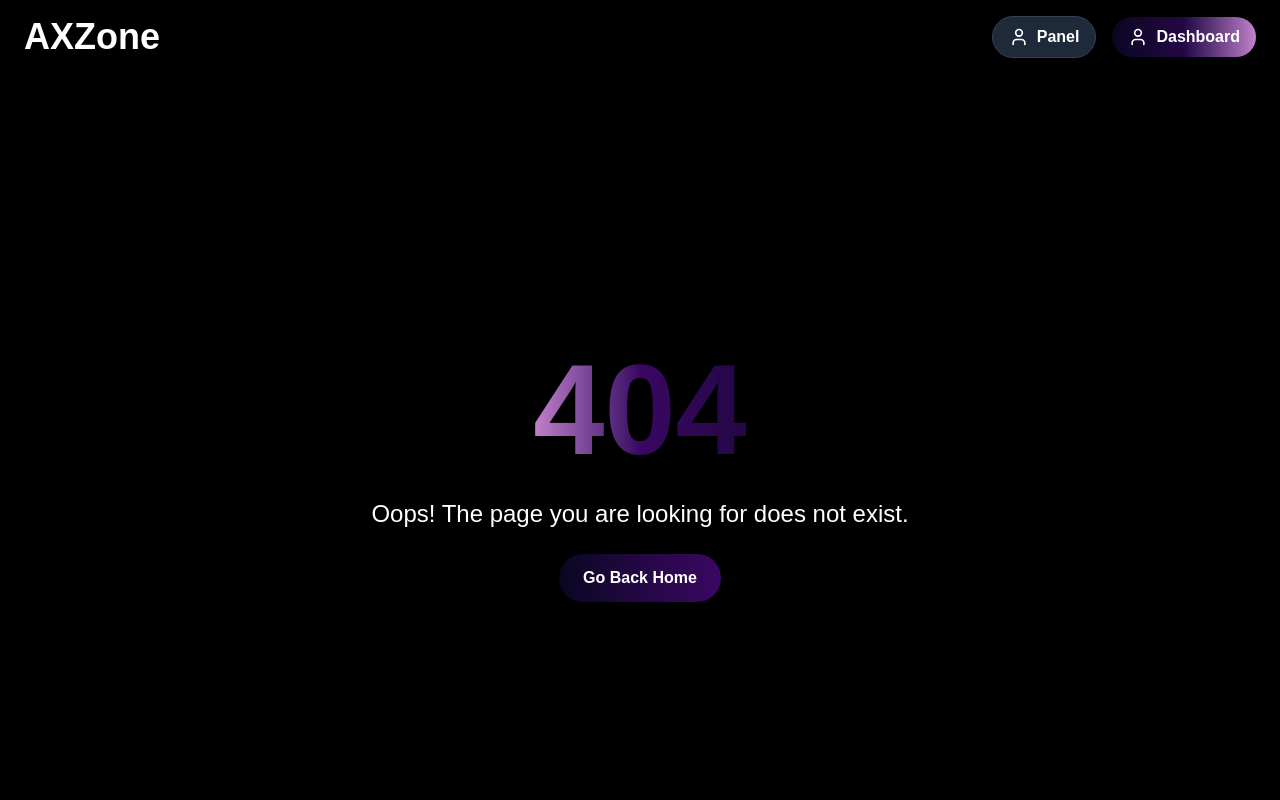
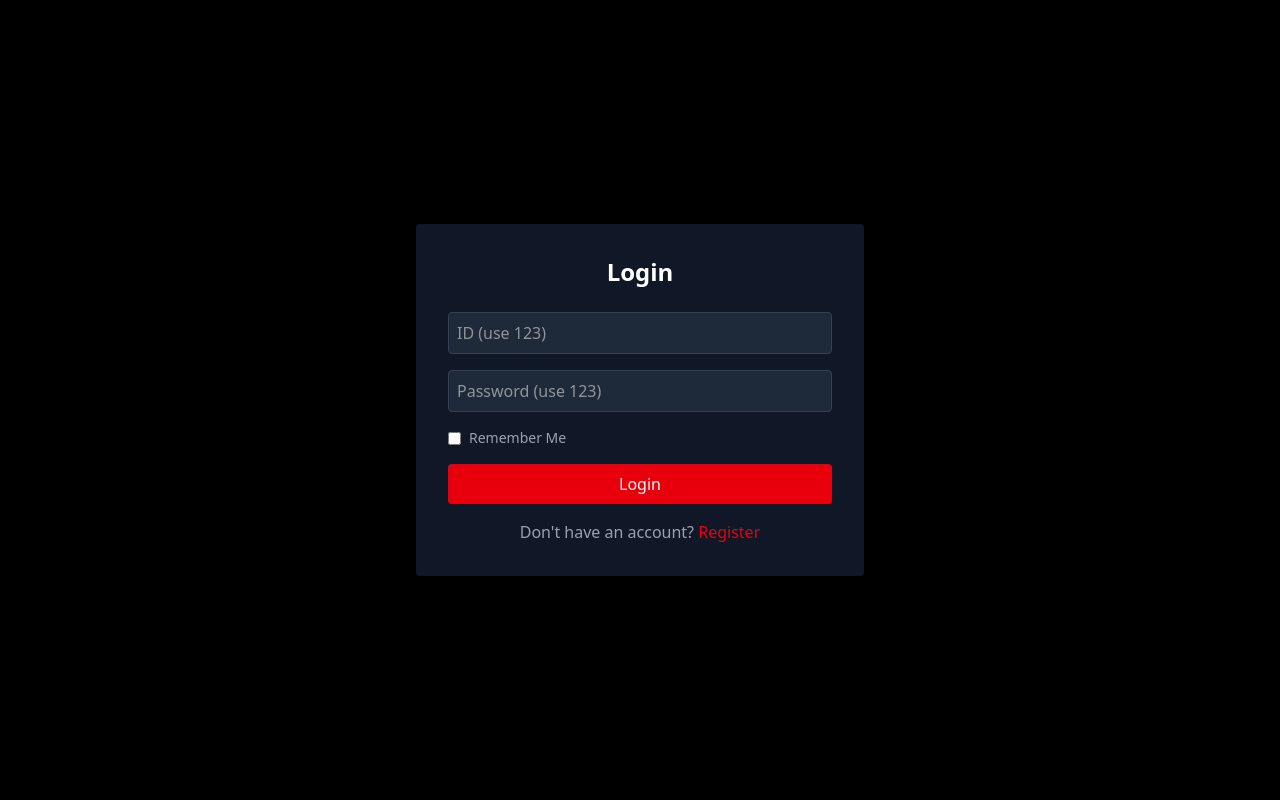
Before and after one commit to abhayabikramshahi/startup, a React (Vite) app: page /dashboard in a window 1280 px wide. Shown: the top 800 px of the page. Built offline with nearby package versions, Linux system fonts and the light colour scheme.

Commit message:
files uploaded

```diff
--- a/package.json
+++ b/package.json
@@ -12,6 +12,7 @@
   "dependencies": {
     "@tailwindcss/vite": "^4.1.13",
     "@vercel/analytics": "^1.5.0",
+    "axios": "^1.12.2",
     "lucide-react": "^0.544.0",
     "react": "^19.1.1",
     "react-dom": "^19.1.1",
--- a/src/App.jsx
+++ b/src/App.jsx
@@ -1,27 +1,44 @@
-import React from 'react'
-import { BrowserRouter, Routes, Route } from 'react-router-dom'
-import Home from './pages/Home'
-import Navbar from './components/Navbar'
-import Fotter from './components/Fotter'
-import './App.css'
-import { Analytics } from '@vercel/analytics/react'
-import PageNotFound from './pages/PageNotFound'
+import React from 'react';
+import { BrowserRouter, Routes, Route, useLocation } from 'react-router-dom';
+import Home from './pages/Home';
+import Navbar from './components/Navbar';
+import Fotter from './components/Fotter';
+import PageNotFound from './pages/PageNotFound';
+import Dashboard from './pages/Dashboard';
+import './App.css';
+import { Analytics } from '@vercel/analytics/react';
+import Products from './pages/Products';
+
+// Layout wrapper to conditionally show navbar/footer
+function Layout({ children }) {
+  const location = useLocation();
+
+  // Hide navbar/footer on dashboard route
+  const hideLayout = location.pathname === '/dashboard';
+
+  return (
+    <>
+      {!hideLayout && <Navbar />}
+      {children}
+      {!hideLayout && <Fotter />}
+    </>
+  );
+}
 
 function App() {
   return (
-    <>
-      <BrowserRouter>
-        <Navbar />
+    <BrowserRouter>
+      <Layout>
         <Routes>
           <Route path="/" element={<Home />} />
-           <Route path="*" element={<PageNotFound />} />
-
+          <Route path="/dashboard" element={<Dashboard />} />
+          <Route path="*" element={<PageNotFound />} />
+           <Route path="/products" element={<Products />} />
         </Routes>
-        <Fotter />
-      </BrowserRouter>
+      </Layout>
       <Analytics />
-    </>
-  )
+    </BrowserRouter>
+  );
 }
 
-export default App
+export default App;
--- a/src/pages/Dashboard.jsx
+++ b/src/pages/Dashboard.jsx
@@ -1,9 +1,161 @@
-import React from 'react'
+import React, { useState } from 'react';
+import axios from 'axios';
+import { LogOut } from 'lucide-react';
 
 function Dashboard() {
+  const [isLogin, setIsLogin] = useState(true);
+  const [formData, setFormData] = useState({ email: '', password: '', name: '' });
+  const [message, setMessage] = useState('');
+  const [loggedIn, setLoggedIn] = useState(false);
+
+  // Handle input changes
+  const handleChange = (e) =>
+    setFormData({ ...formData, [e.target.name]: e.target.value });
+
+  // Dummy API call function
+  const dummyApiCall = async (url, data) => {
+    try {
+      // Replace this with real API endpoint later
+      // For now simulate a delay
+      await new Promise((resolve) => setTimeout(resolve, 500));
+      if (url.includes('login')) {
+        if (data.email === '123' && data.password === '123') {
+          return { status: 200, data: { message: 'Login Successful' } };
+        } else {
+          throw new Error('Invalid ID or Password');
+        }
+      } else if (url.includes('register')) {
+        return { status: 200, data: { message: 'Registered Successfully' } };
+      }
+    } catch (err) {
+      throw new Error(err.message || 'API Failed');
+    }
+  };
+
+  // Handle form submit
+  const handleSubmit = async (e) => {
+    e.preventDefault();
+    setMessage('');
+
+    try {
+      if (isLogin) {
+        const res = await dummyApiCall('/login', formData);
+        setMessage(res.data.message);
+        setLoggedIn(true);
+      } else {
+        const res = await dummyApiCall('/register', formData);
+        setMessage(res.data.message);
+        setIsLogin(true);
+        setFormData({ email: '', password: '', name: '' });
+      }
+    } catch (err) {
+      setMessage(err.message);
+    }
+  };
+
+  // Logout handler
+  const handleLogout = () => {
+    setLoggedIn(false);
+    setFormData({ email: '', password: '', name: '' });
+    setMessage('');
+  };
+
+  // Dashboard view
+  if (loggedIn) {
+    return (
+      <div className="min-h-screen bg-black text-white font-sans p-6 relative">
+        {/* Logout button top-right */}
+        <button
+          onClick={handleLogout}
+          className="absolute flex gap-2 top-4 right-4 bg-white px-4 py-2 rounded text-black cursor-pointer transition"
+        >
+         <LogOut /> Logout
+        </button>
+
+        <header className="mb-6">
+          <h1 className="text-3xl font-bold">Your Dashboard</h1>
+        </header>
+
+        <section className="mb-6">
+          <h2 className="text-xl font-semibold mb-2">Explore Your Posted Products</h2>
+          <p className="text-gray-400">
+            From here you can post, view, and analyze your products.
+          </p>
+        </section>
+
+        <section className="grid grid-cols-1 md:grid-cols-3 gap-4">
+          <h2 className='text-xl font-bold text-center mt-5'>Api Integration Failed</h2>
+        </section>
+      </div>
+    );
+  }
+
+  // Login/Register view
   return (
-    <div>Dashboard</div>
-  )
+    <div className="min-h-screen flex items-center justify-center bg-black text-white font-sans">
+      <div className="bg-gray-900 p-8 rounded shadow-md w-full max-w-md">
+        <h2 className="text-2xl font-bold mb-6 text-center">{isLogin ? 'Login' : 'Register'}</h2>
+
+        {message && <div className="mb-4 text-center text-red-500">{message}</div>}
+
+        <form onSubmit={handleSubmit} className="flex flex-col gap-4">
+          {!isLogin && (
+            <input
+              type="text"
+              name="name"
+              placeholder="Full Name"
+              value={formData.name}
+              onChange={handleChange}
+              className="border border-gray-700 p-2 rounded bg-gray-800 text-white"
+              required
+            />
+          )}
+          <input
+            type="text"
+            name="email"
+            placeholder="ID (use 123)"
+            value={formData.email}
+            onChange={handleChange}
+            className="border border-gray-700 p-2 rounded bg-gray-800 text-white"
+            required
+          />
+          <input
+            type="password"
+            name="password"
+            placeholder="Password (use 123)"
+            value={formData.password}
+            onChange={handleChange}
+            className="border border-gray-700 p-2 rounded bg-gray-800 text-white"
+            required
+          />
+
+          <div className="flex items-center gap-2">
+            <input type="checkbox" id="remember" />
+            <label htmlFor="remember" className="text-gray-400 text-sm">
+              Remember Me
+            </label>
+          </div>
+
+          <button
+            type="submit"
+            className="bg-red-600 text-white p-2 rounded hover:bg-red-700 transition"
+          >
+            {isLogin ? 'Login' : 'Register'}
+          </button>
+        </form>
+
+        <p className="mt-4 text-center text-gray-400">
+          {isLogin ? "Don't have an account?" : 'Already have an account?'}{' '}
+          <span
+            onClick={() => setIsLogin(!isLogin)}
+            className="text-red-600 cursor-pointer"
+          >
+            {isLogin ? 'Register' : 'Login'}
+          </span>
+        </p>
+      </div>
+    </div>
+  );
 }
 
-export default Dashboard
+export default Dashboard;
```
Also changed, not shown: 1 other file (tests, documents, lock files or other folders).
